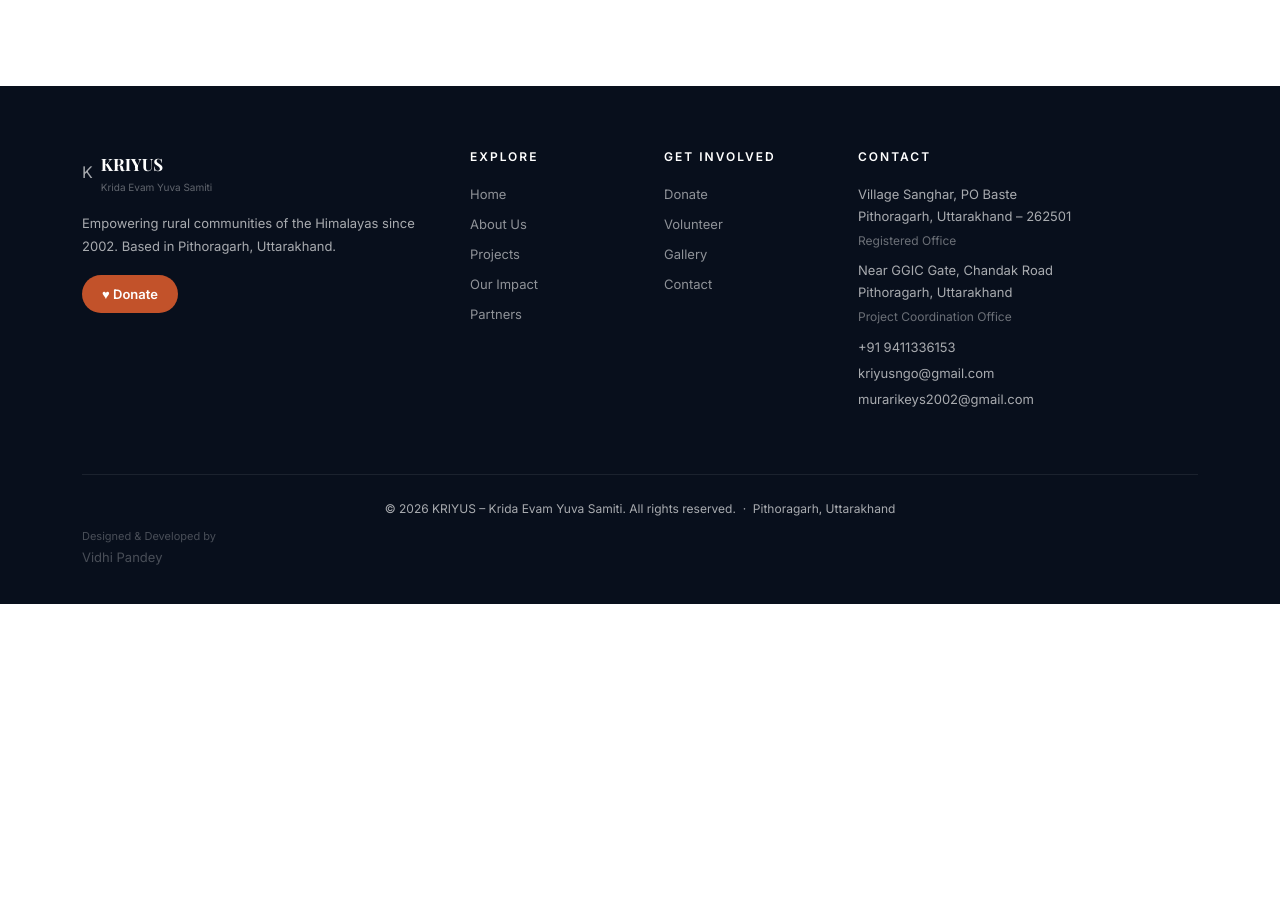
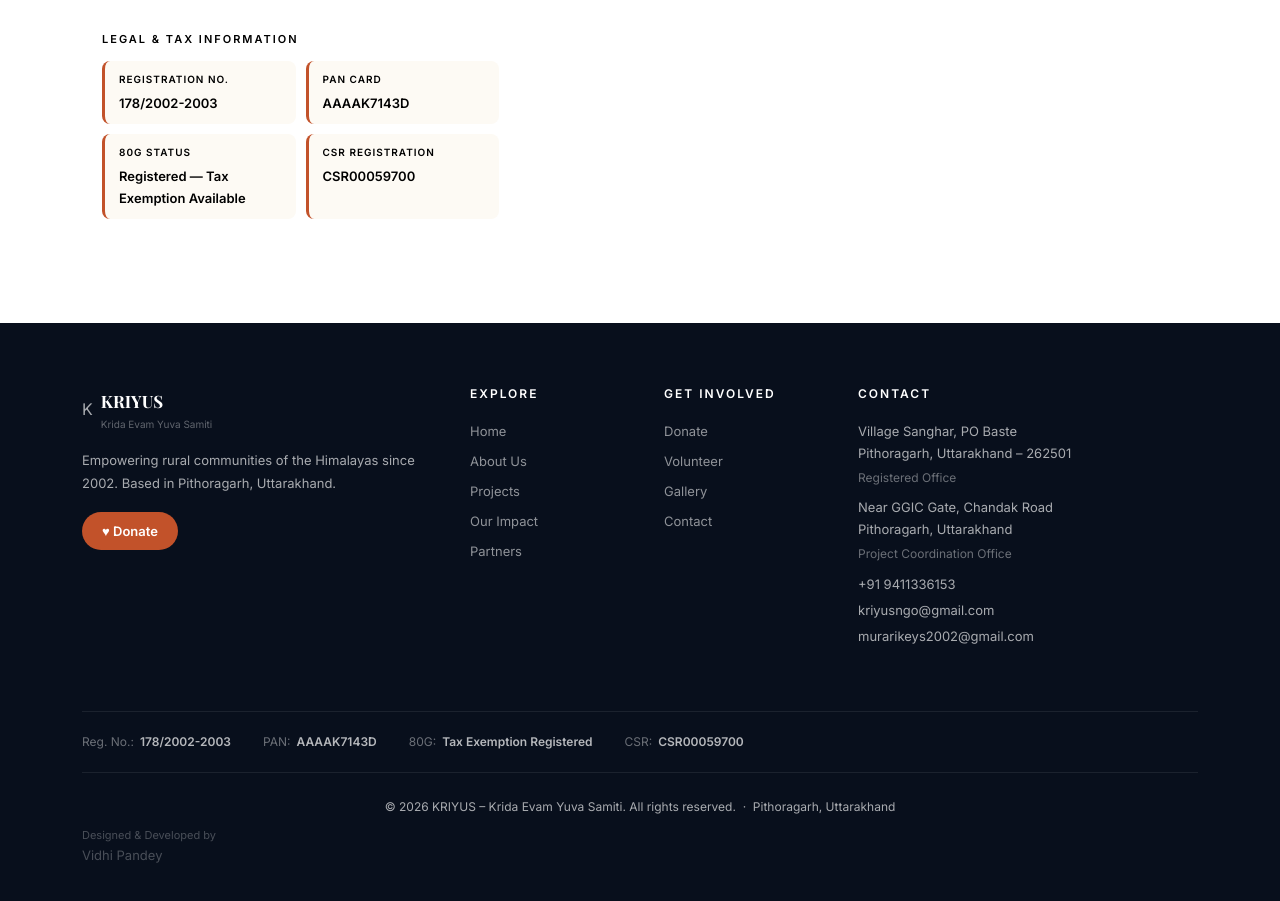
Before and after one commit to KRIYUS-WEBSITE/kriyus-website, a React (Vite) app in the folder frontend/: page /donate in a window 1280 px wide. Shown: the part 1290-2191 px from the top of the page. Before the commit the page ends 1894 px from the top, so only its background shows below. Built offline with nearby package versions, Linux system fonts and the light colour scheme; no server answers.

Commit message:
Add NGO legal credentials and Fevicon

```diff
--- a/frontend/index.html
+++ b/frontend/index.html
@@ -8,7 +8,7 @@
     <meta property="og:title" content="KRIYUS – Krida Evam Yuva Samiti" />
     <meta property="og:description" content="Empowering Rural Communities of the Himalayas since 2002" />
     <meta property="og:type" content="website" />
-    <link rel="icon" type="image/svg+xml" href="/favicon.svg" />
+    <link rel="icon" type="image/png" href="/logo.jpg" />
     <title>KRIYUS – Krida Evam Yuva Samiti | Pithoragarh, Uttarakhand</title>
   </head>
   <body>
--- a/frontend/src/components/Footer.jsx
+++ b/frontend/src/components/Footer.jsx
@@ -65,7 +65,25 @@
 <p style={{ fontSize:13 }}>murarikeys2002@gmail.com</p>
           </div>
         </div>
-
+        {/* Legal credentials strip */}
+<div style={{ borderTop:'1px solid rgba(255,255,255,0.08)',
+              paddingTop:20, marginBottom:20 }}>
+  <div style={{ display:'flex', flexWrap:'wrap', gap:'12px 32px' }}>
+    {[
+      ['Reg. No.', '178/2002-2003'],
+      ['PAN', 'AAAAK7143D'],
+      ['80G', 'Tax Exemption Registered'],
+      ['CSR', 'CSR00059700'],
+    ].map(([k, v]) => (
+      <div key={k} style={{ fontSize:12 }}>
+        <span style={{ color:'rgba(255,255,255,0.4)',
+                       marginRight:6 }}>{k}:</span>
+        <span style={{ color:'rgba(255,255,255,0.7)',
+                       fontWeight:600 }}>{v}</span>
+      </div>
+    ))}
+  </div>
+</div>
         <div style={{ borderTop:'1px solid rgba(255,255,255,0.08)', paddingTop:24, textAlign:'center', fontSize:12 }}>
           © {new Date().getFullYear()} KRIYUS – Krida Evam Yuva Samiti. All rights reserved.
           &nbsp;·&nbsp; Pithoragarh, Uttarakhand
--- a/frontend/src/pages/About.jsx
+++ b/frontend/src/pages/About.jsx
@@ -56,6 +56,24 @@
                   <div style={{ color:'rgba(245,240,232,0.75)', fontSize:13 }}>Our base — gateway to the Greater Himalayas</div>
                 </div>
               </div>
+              <div style={{ marginTop:16, display:'grid',
+              gridTemplateColumns:'1fr 1fr', gap:10 }}>
+  {[
+    ['Registration No.', '178/2002-2003'],
+    ['PAN', 'AAAAK7143D'],
+    ['80G', 'Tax Exemption Registered'],
+    ['CSR No.', 'CSR00059700'],
+  ].map(([k, v]) => (
+    <div key={k} style={{ background:'var(--navy)', borderRadius:10,
+                          padding:'12px 16px' }}>
+      <div style={{ fontSize:10, fontWeight:700, letterSpacing:1,
+                    textTransform:'uppercase',
+                    color:'var(--terra-light)', marginBottom:4 }}>{k}</div>
+      <div style={{ fontSize:12, color:'rgba(245,240,232,0.85)',
+                    fontWeight:600 }}>{v}</div>
+    </div>
+  ))}
+</div>
             </div>
           </div>
         </div>
--- a/frontend/src/pages/Donate.jsx
+++ b/frontend/src/pages/Donate.jsx
@@ -58,8 +58,32 @@
                   <div style={{ fontSize:12, color:'#1976D2' }}>All donations are documented and used exclusively for community programs. Annual reports available on request.</div>
                 </div>
               </div>
+              <div style={{ background:'white', border:'1px solid var(--border)',
+              borderRadius:12, padding:'16px 20px', marginTop:16 }}>
+  <div style={{ fontSize:11, fontFamily:'Inter,sans-serif', fontWeight:700,
+                letterSpacing:2, textTransform:'uppercase',
+                color:'var(--text-muted)', marginBottom:12 }}>
+    Legal & Tax Information
+  </div>
+  <div style={{ display:'grid', gridTemplateColumns:'1fr 1fr', gap:10 }}>
+    {[
+      ['Registration No.', '178/2002-2003'],
+      ['PAN Card', 'AAAAK7143D'],
+      ['80G Status', 'Registered — Tax Exemption Available'],
+      ['CSR Registration', 'CSR00059700'],
+    ].map(([k, v]) => (
+      <div key={k} style={{ padding:'10px 14px', background:'var(--parch)',
+                            borderRadius:8, borderLeft:'3px solid var(--terra)' }}>
+        <div style={{ fontSize:10, fontWeight:700, letterSpacing:1,
+                      textTransform:'uppercase', color:'var(--text-muted)',
+                      marginBottom:4 }}>{k}</div>
+        <div style={{ fontSize:13, fontWeight:600,
+                      color:'var(--text-dark)' }}>{v}</div>
+      </div>
+    ))}
+  </div>
+</div>
             </div>
-
             <div className="col-lg-7">
               <div style={{ background:'white', border:'1px solid var(--border)', borderRadius:16, padding:36 }}>
                 <h4 style={{ fontFamily:'Playfair Display,serif', fontWeight:700, color:'var(--navy)', marginBottom:24 }}>♥ Share Your Donation Details</h4>
```
Also changed, not shown: frontend/public/logo.jpg.
